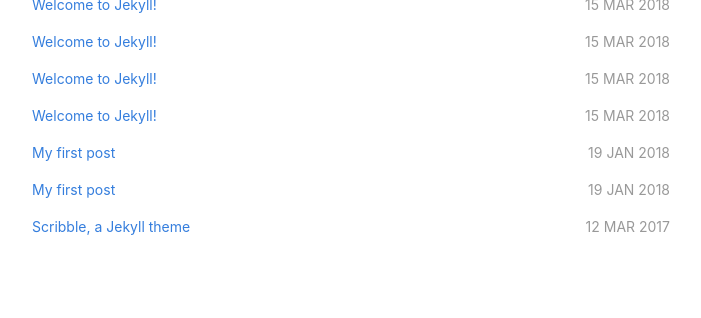
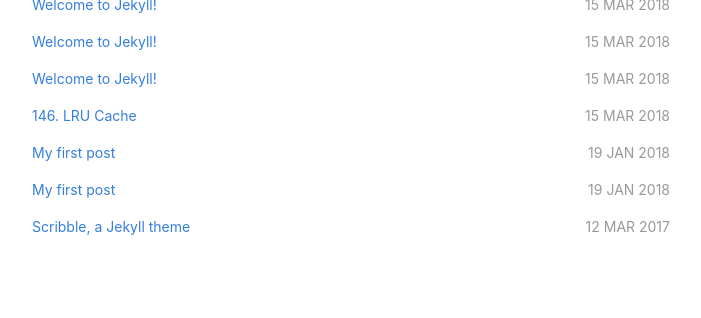
Before and after one commit to Jingnong/Jingnong.github.io, a Jekyll site: the page built from index.html, in a window 1280 px wide. Shown: the part 592-910 px from the top of the page, without its empty margins (289-990 px from the left). Built offline with Jekyll 4.4.1, drawn with Linux system fonts in a browser that asks for light colours; nearby versions of some CDN libraries.

Commit message:
update posts

```diff
--- a/_posts/2018-03-15-146. LRU Cache.md
+++ b/_posts/2018-03-15-146. LRU Cache.md
@@ -1,6 +1,6 @@
 ---
 layout: post
-title:  "Welcome to Jekyll!"
+title:  "146. LRU Cache"
 ---
 
 # 146. LRU Cache
```
